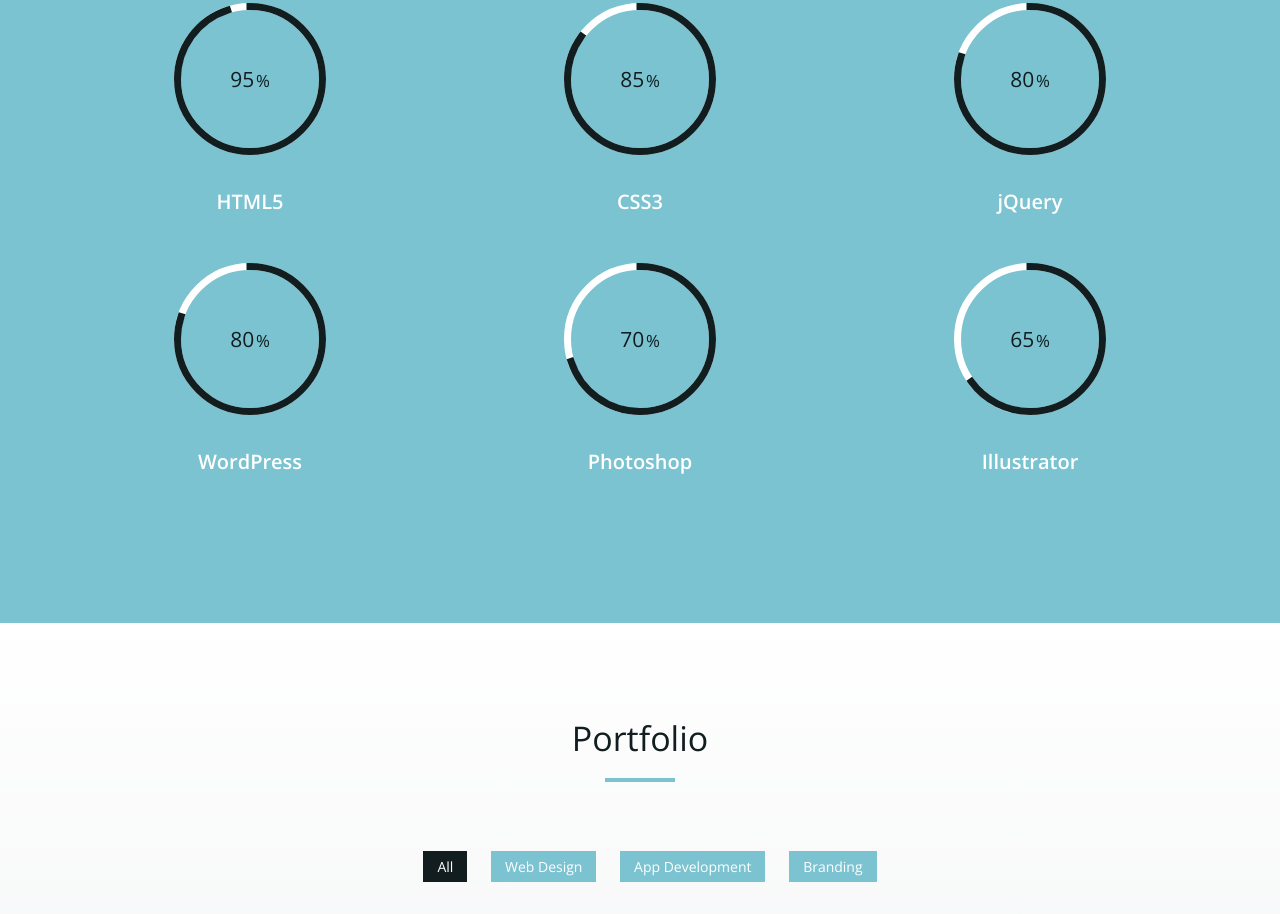
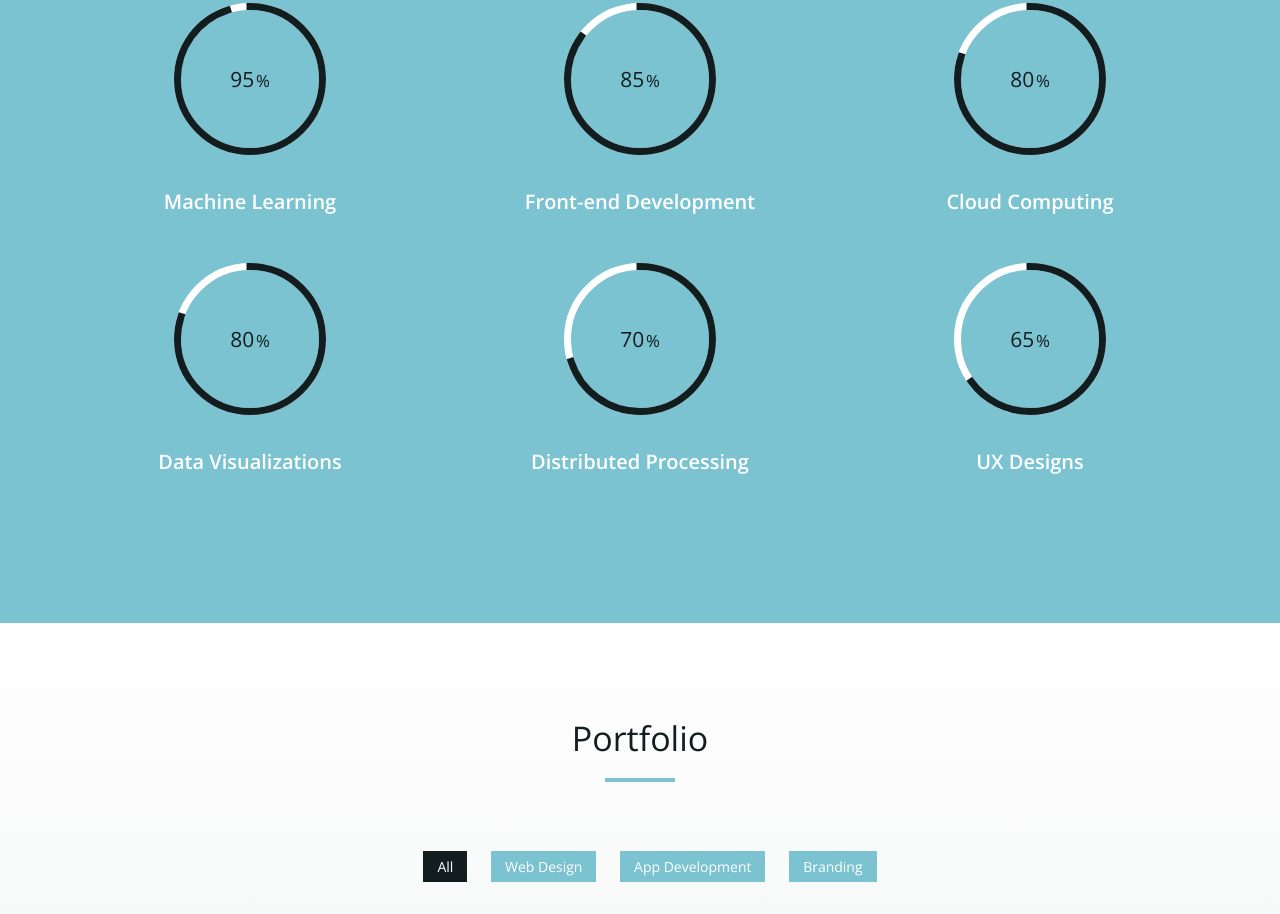
Before and after one commit to siddhantgawsane/siddhantgawsane.github.io, a plain HTML site: page index.html in a window 1280 px wide. Shown: the part 1827-2741 px from the top of the page. Drawn offline with nearby package versions, Linux system fonts and the light colour scheme.

Commit message:
first update

```diff
--- a/index.html
+++ b/index.html
@@ -3,7 +3,7 @@
 <head>
 <meta charset="utf-8">
 <meta name="viewport" content="width=device-width, initial-scale=1">
-<title>John Doe - UX Designer & Front End Developer</title>
+<title>Siddhant Gawsane - Data Engineer | Data Visualizations Architect | Front End Developer | UX Developer</title>
 <meta name="description" content="">
 <meta name="author" content="">
 
@@ -41,8 +41,8 @@
     <div class="container">
       <div class="row">
         <div class="intro-text">
-          <h1>Hello, I'm <span class="name">John Doe</span></h1>
-          <p>UX Designer & Front End Developer</p>
+          <h1>Hello, I'm <span class="name">Siddhānt Gawsāné</span></h1>
+          <p>Data Engineer | Front End Developer | UX Designer</p>
           <a href="#about" class="btn btn-default btn-lg page-scroll">Learn More</a> </div>
       </div>
     </div>
@@ -54,7 +54,7 @@
     <div class="container">
       <div class="navbar-header">
         <button type="button" class="navbar-toggle" data-toggle="collapse" data-target=".navbar-main-collapse"> <i class="fa fa-bars"></i> </button>
-        <a class="navbar-brand page-scroll" href="#page-top">John Doe</a> </div>
+        <a class="navbar-brand page-scroll" href="#page-top">Siddhānt Gawsāné</a> </div>
 
       <!-- Collect the nav links, forms, and other content for toggling -->
       <div class="collapse navbar-collapse navbar-right navbar-main-collapse">
@@ -99,22 +99,22 @@
     </div>
     <div class="row">
       <div class="col-md-4 col-sm-6 skill"> <span class="chart" data-percent="95"> <span class="percent">95</span> </span>
-        <h4>HTML5</h4>
+        <h4>Machine Learning</h4>
       </div>
       <div class="col-md-4 col-sm-6 skill"> <span class="chart" data-percent="85"> <span class="percent">85</span> </span>
-        <h4>CSS3</h4>
+        <h4>Front-end Development</h4>
       </div>
       <div class="col-md-4 col-sm-6 skill"> <span class="chart" data-percent="80"> <span class="percent">80</span> </span>
-        <h4>jQuery</h4>
+        <h4>Cloud Computing</h4>
       </div>
       <div class="col-md-4 col-sm-6 skill"> <span class="chart" data-percent="80"> <span class="percent">80</span> </span>
-        <h4>WordPress</h4>
+        <h4>Data Visualizations</h4>
       </div>
       <div class="col-md-4 col-sm-6 skill"> <span class="chart" data-percent="70"> <span class="percent">70</span> </span>
-        <h4>Photoshop</h4>
+        <h4>Distributed Processing</h4>
       </div>
       <div class="col-md-4 col-sm-6 skill"> <span class="chart" data-percent="65"> <span class="percent">65</span> </span>
-        <h4>Illustrator</h4>
+        <h4>UX Designs</h4>
       </div>
     </div>
   </div>
@@ -218,7 +218,7 @@
   </div>
 </div>
 <!-- Achievements Section -->
-<div id="achievements" class="text-center">
+<!-- <div id="achievements" class="text-center">
   <div class="container">
     <div class="section-title center">
       <h2>Some Stats</h2>
@@ -247,7 +247,7 @@
       </div>
     </div>
   </div>
-</div>
+</div> -->
 <!-- Resume Section -->
 <div id="resume" class="text-center">
   <div class="container">
```
